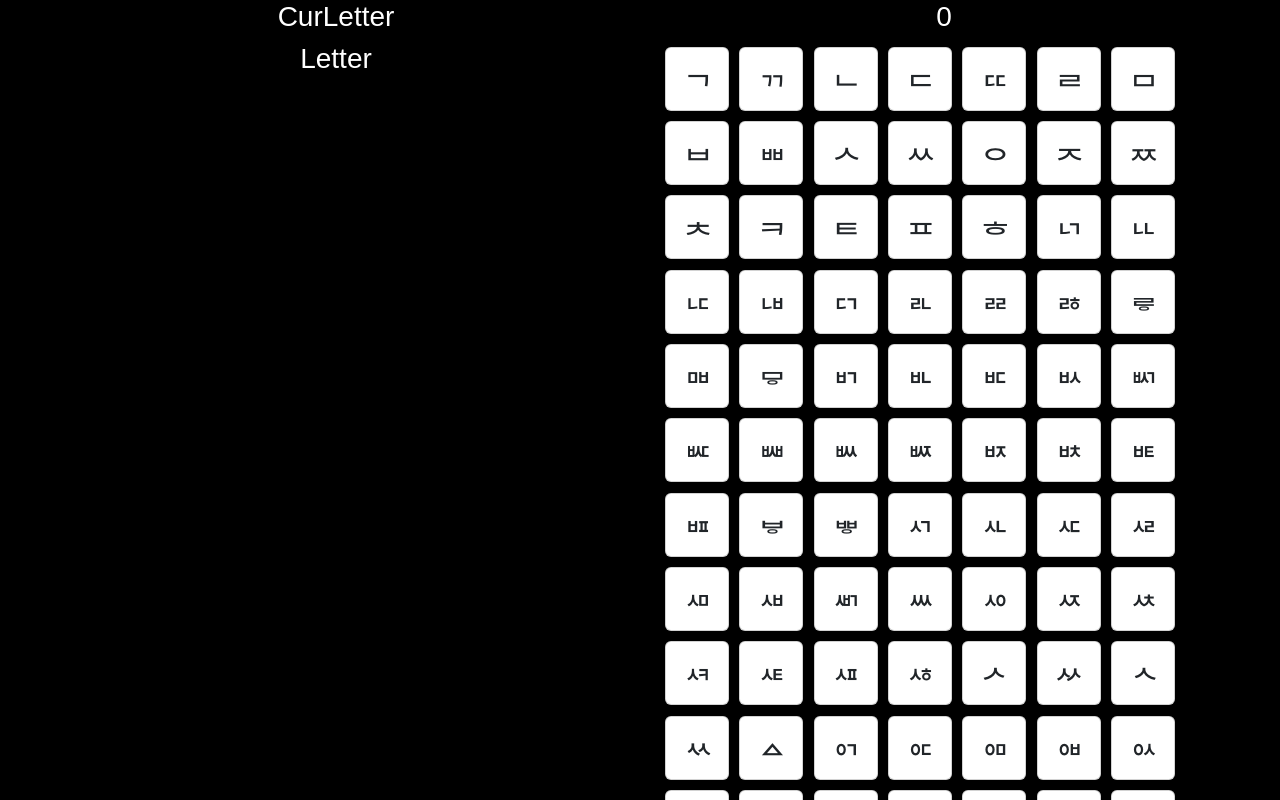
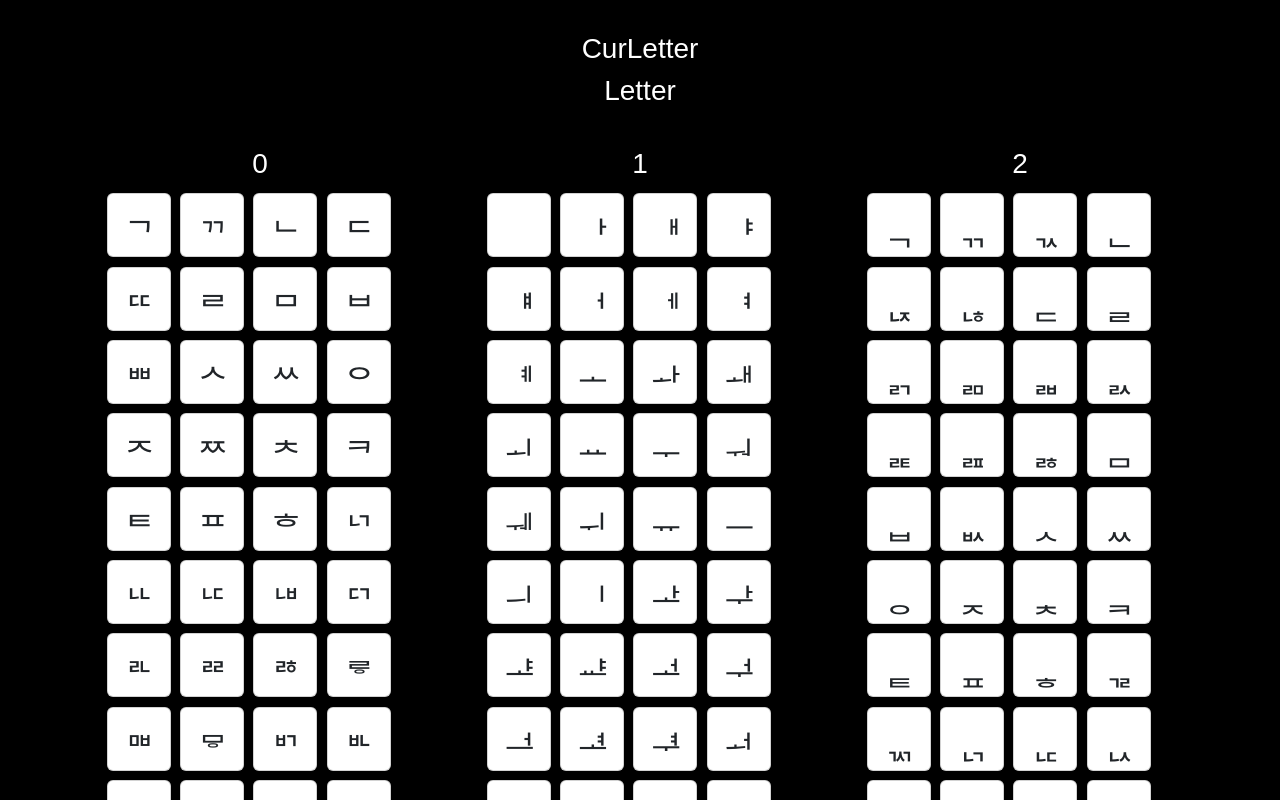
Before and after one commit to parkchamchi/oldhangul, a Vue app in the folder oldhangul/: page / in a window 1280 px wide. Shown: the top 800 px of the page. Built offline with nearby package versions, Linux system fonts and the light colour scheme.

Commit message:
layout change

```diff
--- a/oldhangul/src/App.vue
+++ b/oldhangul/src/App.vue
@@ -1,11 +1,10 @@
 <script>
-	import MainP from "./components/MainP.vue";
 	import JamoList from "./components/JamoList.vue";
 	import CurLetter from "./components/CurLetter.vue";
 
 	export default {
 		components: {
-			MainP, JamoList, CurLetter
+			JamoList, CurLetter
 		},
 		data() {
 			return {
@@ -35,19 +34,19 @@
 </script>
 
 <template>
-	<div>
+	<div id="div_curletter">
 		<CurLetter ref="mainCurLetter" />
 	</div>
 
-	<div v-for="i in [0, 1, 2]" :key="i">
-		<JamoList :jamojson="jamojson" :pos=i @jamo-selected="onJamoSelected" />
+	<br>
+
+	<div class="container" id="div_jamolist_container">
+		<div class="row">
+			<div v-for="i in [0, 1, 2]" :key="i" class="col">
+				<JamoList :jamojson="jamojson" :pos=i @jamo-selected="onJamoSelected" />
+			</div>
+		</div>
 	</div>
-
-	<!--
-	<button onclick=";" class="btn btn-primary">asdf</button>
-
-	<MainP />
-	-->
 </template>
 
 <style scoped>
@@ -56,6 +55,8 @@
 		color: #ffffff;
 		font-family: sans-serif;
 		text-align: center;
+
+		align-content: center;
 	}
 
 	header {
@@ -65,6 +66,10 @@
 	.logo {
 		display: block;
 		margin: 0 auto 2rem;
+	}
+
+	#div_jamolist_container {
+		width: 100%;
 	}
 
 	@media (min-width: 1024px) {
--- a/oldhangul/src/assets/main.css
+++ b/oldhangul/src/assets/main.css
@@ -1,10 +1,11 @@
 @import './base.css';
 
 #app {
-  max-width: 1280px;
+  /*max-width: 1280px;*/
   margin: 0 auto;
   padding: 2rem;
   font-weight: normal;
+  text-align: center;
 }
 
 a,
@@ -21,6 +22,7 @@ a,
   }
 }
 
+/*
 @media (min-width: 1024px) {
   body {
     display: flex;
@@ -33,3 +35,4 @@ a,
     padding: 0 2rem;
   }
 }
+*/
--- a/oldhangul/src/components/JamoList.vue
+++ b/oldhangul/src/components/JamoList.vue
@@ -42,6 +42,9 @@
 		display: flex;
 		flex-wrap: wrap;
 		/*justify-content: space-between;*/
+
+		/*overflow: scroll;*/
+		/*height: 600px;*/
 	}
 	.card_div {
 		margin: 0.1%;
--- a/oldhangul/src/components/MainP.vue
+++ /dev/null
@@ -1,21 +0,0 @@
-<script>
-	export default {
-		data() {
-			return {
-				text: "inittext",
-			};
-		},
-	}
-</script>
-
-<template>
-	<p id="mainp_text">
-		{{ text }}
-	</p>
-</template>
-
-<style>
-	#mainp_text {
-		font-size: 1000%;
-	}
-</style>
```
